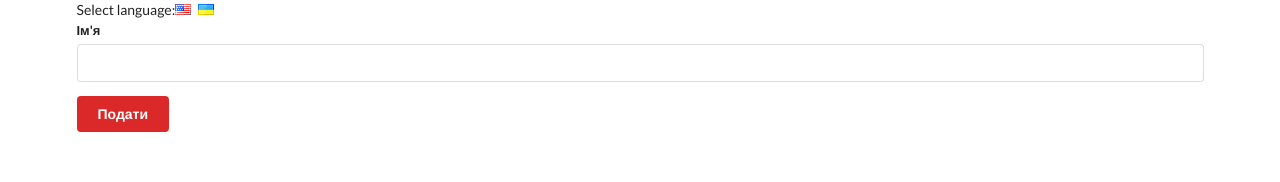
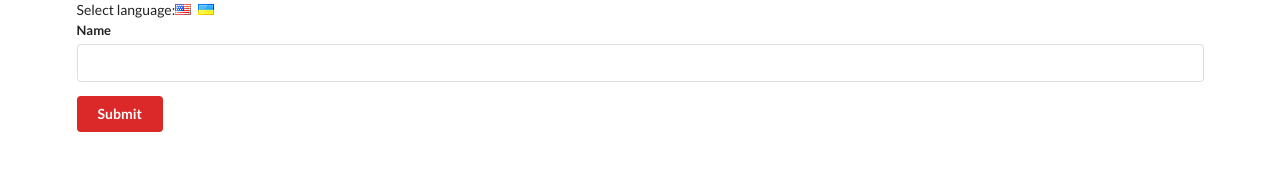
Before and after one commit to solairerove/react-context-playground, a React (Create React App) app: page / in a window 1280 px wide. Shown: the top 182 px of the page. Built offline with nearby package versions, Linux system fonts and the light colour scheme.

Commit message:
feature: wire up button and field components

```diff
--- a/src/components/Button.jsx
+++ b/src/components/Button.jsx
@@ -3,20 +3,26 @@
 import LanguageContext from '../contexts/LanguageContext';
 
 class Button extends React.Component {
-  renderSubmit = value => {
-    return value === 'english' ? 'Submit' : 'Подати';
-  };
+  renderSubmit(language) {
+    return language === 'english' ? 'Submit' : 'Подати';
+  }
 
-  renderButton = color => {
+  renderButton(color) {
     return (
       <button className={`ui button ${color}`}>
-        <LanguageContext.Consumer>{this.renderSubmit}</LanguageContext.Consumer>
+        <LanguageContext.Consumer>
+          {({ language }) => this.renderSubmit(language)}
+        </LanguageContext.Consumer>
       </button>
     );
-  };
+  }
 
   render() {
-    return <ColorContext.Consumer>{this.renderButton}</ColorContext.Consumer>;
+    return (
+      <ColorContext.Consumer>
+        {color => this.renderButton(color)}
+      </ColorContext.Consumer>
+    );
   }
 }
 
--- a/src/components/Field.jsx
+++ b/src/components/Field.jsx
@@ -5,7 +5,7 @@
   static contextType = LanguageContext;
 
   render() {
-    const text = this.context === 'english' ? 'Name' : "Ім'я";
+    const text = this.context.language === 'english' ? 'Name' : "Ім'я";
     return (
       <div className="ui field">
         <label>{text}</label>
```
